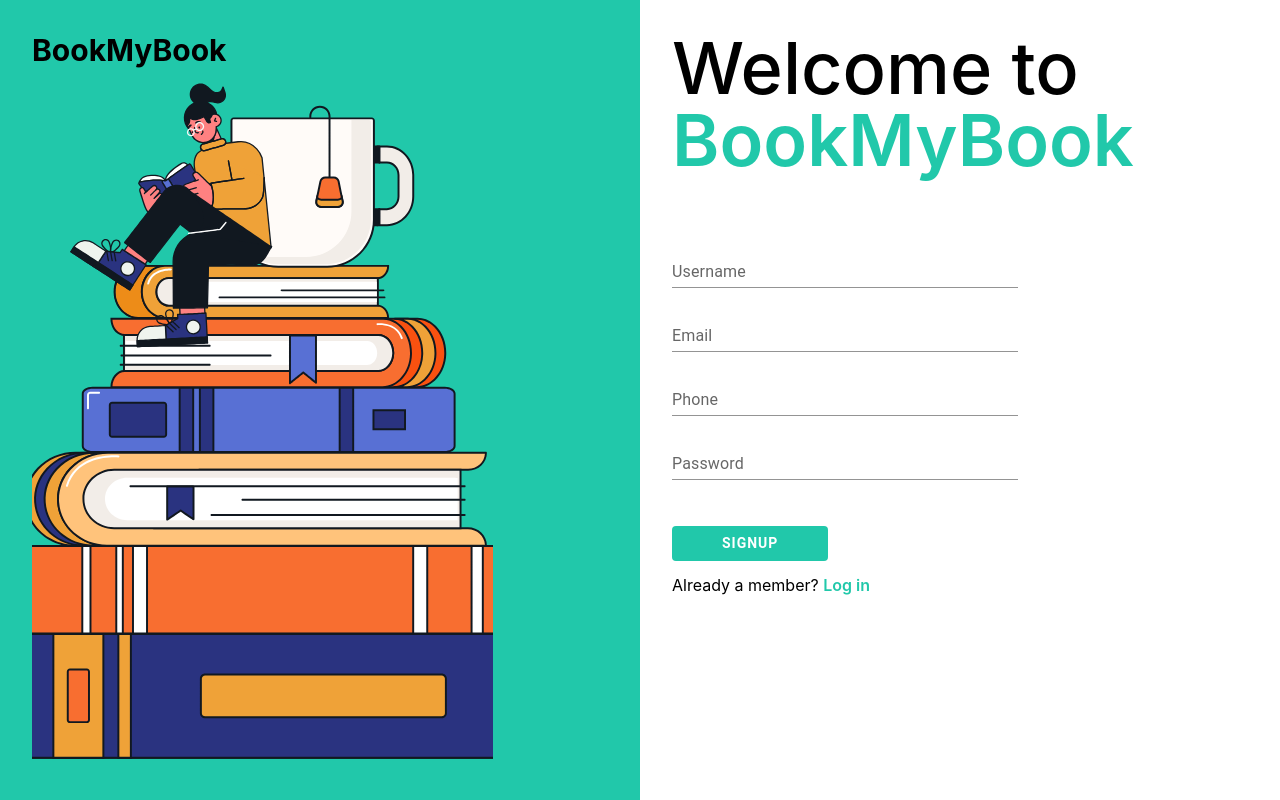
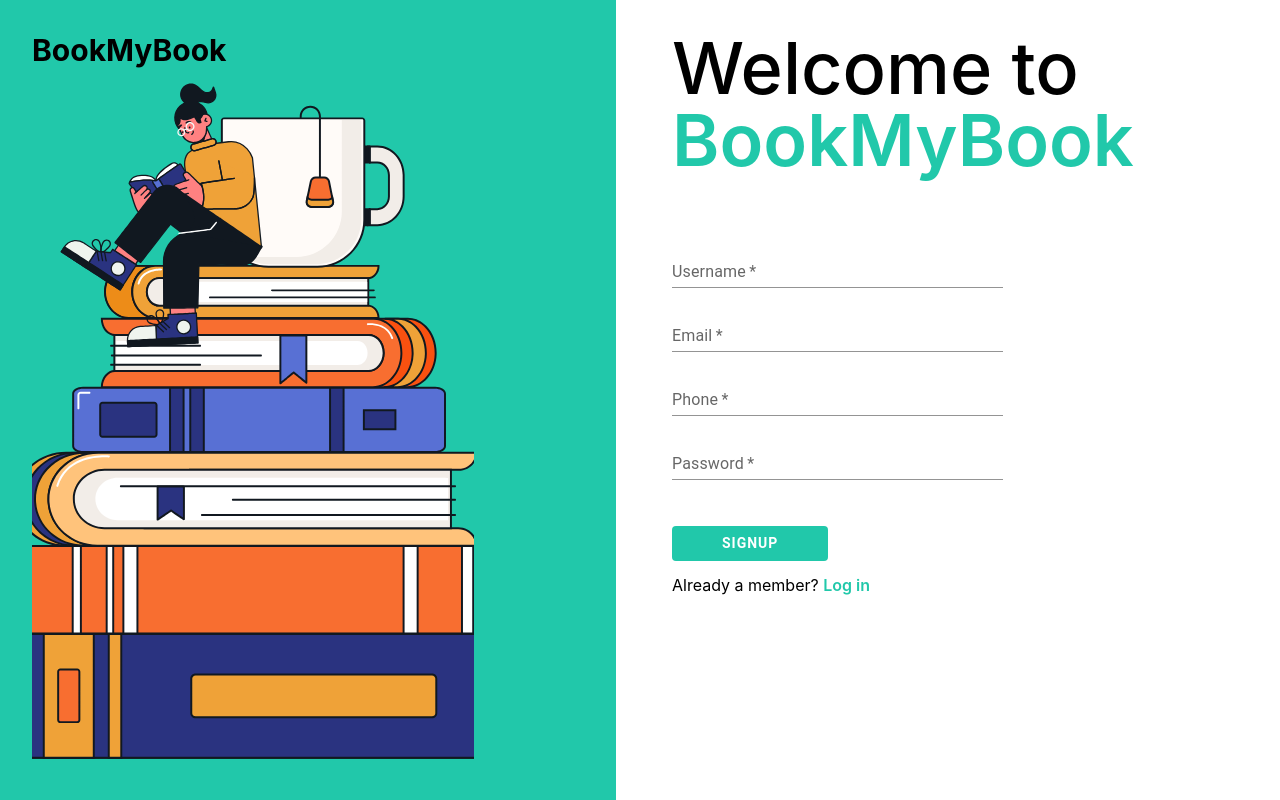
Before and after one commit to TMTuringMachine/HackSprint_Book-Rental, a React (Create React App) app in the folder client/: page / in a window 1280 px wide. Built offline with nearby package versions, Linux system fonts and the light colour scheme.

Commit message:
auth state setup

```diff
--- /dev/null
+++ b/client/src/pages/landing/IntroPage.jsx
@@ -0,0 +1,32 @@
+import CustomTextfield from "../../components/CustomTextfield/CustomTextfield.component";
+import CustomButton from "../../components/CustomButton/CustomButton.component";
+import { Fade } from "react-reveal";
+
+const IntroPage = ({ setCurrentState }) => {
+  return (
+    <Fade right>
+      <div className="w-full flex-1">
+        <div className="mt-12 text-2xl text-surface2 w-4/5">
+          The best place on web to rent out the best books in the world
+        </div>
+        <CustomButton
+          size="large"
+          style={{ marginTop: "50px" }}
+          onClick={() => {
+            setCurrentState("signup");
+          }}
+        >
+          BECOME A MEMBER
+        </CustomButton>
+        <div className="mt-3">
+          Already a member?{" "}
+          <span className="text-primary font-semibold cursor-pointer">
+            Login
+          </span>
+        </div>
+      </div>
+    </Fade>
+  );
+};
+
+export default IntroPage;
--- /dev/null
+++ b/client/src/pages/landing/LoginPage.jsx
@@ -0,0 +1,46 @@
+import CustomTextfield from "../../components/CustomTextfield/CustomTextfield.component";
+import CustomButton from "../../components/CustomButton/CustomButton.component";
+import { Fade } from "react-reveal";
+import { useState } from "react";
+
+const LoginPage = ({ setCurrentState }) => {
+  const [data, setData] = useState({
+    email: "",
+    password: "",
+  });
+
+  const handleChange = (e) => {
+    setData({
+      ...data,
+      [e.target.name]: e.target.value,
+    });
+  };
+
+  const handleSubmit = (e) => {
+    e.preventDefault();
+  };
+  return (
+    <Fade right>
+      <div className="w-full flex-1">
+        <form className="w-3/5 mt-16 flex flex-col gap-4 items-start" onSubmit={handleSubmit} >
+          <CustomTextfield label="Email" fullWidth required name="email" onChange={handleChange} value={data.email} />
+          <CustomTextfield label="Password" fullWidth required name="password" onChange={handleChange} value={data.password} />
+          <CustomButton style={{ marginTop: "30px" }}>LOGIN</CustomButton>
+        </form>
+        <div className="mt-3">
+          New to BookMyBook?{" "}
+          <button
+            className="text-primary font-semibold cursor-pointer"
+            onClick={() => {
+              setCurrentState("signup");
+            }}
+          >
+            Sign Up
+          </button>
+        </div>
+      </div>
+    </Fade>
+  );
+};
+
+export default LoginPage;
--- /dev/null
+++ b/client/src/pages/landing/SignupPage.jsx
@@ -0,0 +1,84 @@
+import CustomTextfield from "../../components/CustomTextfield/CustomTextfield.component";
+import CustomButton from "../../components/CustomButton/CustomButton.component";
+import { Fade } from "react-reveal";
+import { useState } from "react";
+
+const SignupPage = ({ setCurrentState }) => {
+  const [data, setData] = useState({
+    username: "",
+    email: "",
+    phone: "",
+    password: "",
+  });
+
+  const handleChange = (e) => {
+    setData({
+      ...data,
+      [e.target.name]: e.target.value,
+    });
+  };
+
+  const handleSubmit = (e) => {
+    e.preventDefault();
+  };
+
+  return (
+    <Fade right>
+      <div className="w-full flex-1">
+        <form
+          onSubmit={handleSubmit}
+          className="w-3/5 mt-16 flex flex-col gap-4 items-start"
+        >
+          <CustomTextfield
+            label="Username"
+            fullWidth
+            onChange={handleChange}
+            name="username"
+            value={data.username}
+            required
+          />
+          <CustomTextfield
+            label="Email"
+            fullWidth
+            onChange={handleChange}
+            name="email"
+            value={data.email}
+            required
+          />
+          <CustomTextfield
+            label="Phone"
+            fullWidth
+            onChange={handleChange}
+            name="phone"
+            value={data.phone}
+            required
+          />
+          <CustomTextfield
+            label="Password"
+            fullWidth
+            onChange={handleChange}
+            name="password"
+            value={data.password}
+            required
+          />
+          <CustomButton type="submit" style={{ marginTop: "30px" }}>
+            SIGNUP
+          </CustomButton>
+        </form>
+        <div className="mt-3">
+          Already a member?{" "}
+          <button
+            className="text-primary font-semibold cursor-pointer"
+            onClick={() => {
+              setCurrentState("login");
+            }}
+          >
+            Log in
+          </button>
+        </div>
+      </div>
+    </Fade>
+  );
+};
+
+export default SignupPage;
--- a/client/src/pages/landing/landing.component.jsx
+++ b/client/src/pages/landing/landing.component.jsx
@@ -1,84 +1,10 @@
 import React, { useState, useEffect } from "react";
 import Lottie from "react-lottie";
 import LandingPageLottie from "../../assets/landing.json";
-import CustomButton from "../../components/CustomButton/CustomButton.component";
-import { Fade } from "react-reveal";
-import CustomTextfield from "../../components/CustomTextfield/CustomTextfield.component";
+import IntroPage from "./IntroPage";
+import LoginPage from "./LoginPage";
+import SignupPage from "./SignupPage";
 
-const IntroPage = ({ setCurrentState }) => {
-  return (
-    <div className="w-full flex-1">
-      <div className="mt-12 text-2xl text-surface2 w-4/5">
-        The best place on web to rent out the best books in the world
-      </div>
-      <CustomButton
-        size="large"
-        style={{ marginTop: "50px" }}
-        onClick={() => {
-          setCurrentState("signup");
-        }}
-      >
-        BECOME A MEMBER
-      </CustomButton>
-      <div className="mt-3">
-        Already a member?{" "}
-        <span className="text-primary font-semibold cursor-pointer">Login</span>
-      </div>
-    </div>
-  );
-};
-
-const LoginPage = ({ setCurrentState }) => {
-  return (
-    <Fade right>
-      <div className="w-full flex-1">
-        <div className="w-3/5 mt-16 flex flex-col gap-4 items-start">
-          <CustomTextfield label="Email" fullWidth />
-          <CustomTextfield label="Password" fullWidth />
-          <CustomButton style={{ marginTop: "30px" }}>LOGIN</CustomButton>
-        </div>
-        <div className="mt-3">
-          New to BookMyBook?{" "}
-          <button
-            className="text-primary font-semibold cursor-pointer"
-            onClick={() => {
-              setCurrentState("signup");
-            }}
-          >
-            SignUp
-          </button>
-        </div>
-      </div>
-    </Fade>
-  );
-};
-
-const SignupPage = ({ setCurrentState }) => {
-  return (
-    <Fade right>
-      <div className="w-full flex-1">
-        <div className="w-3/5 mt-16 flex flex-col gap-4 items-start">
-          <CustomTextfield label="Username" fullWidth />
-          <CustomTextfield label="Email" fullWidth />
-          <CustomTextfield label="Phone" fullWidth />
-          <CustomTextfield label="Password" fullWidth />
-          <CustomButton style={{ marginTop: "30px" }}>SIGNUP</CustomButton>
-        </div>
-        <div className="mt-3">
-          Already a member?{" "}
-          <button
-            className="text-primary font-semibold cursor-pointer"
-            onClick={() => {
-              setCurrentState("login");
-            }}
-          >
-            Log in
-          </button>
-        </div>
-      </div>
-    </Fade>
-  );
-};
 
 const Landing = () => {
   const [currentState, setCurrentState] = useState("signup");
@@ -112,7 +38,7 @@ const Landing = () => {
           </div>
         </div>
       </div>
-      <div className="h-full flex-1 p-8 flex flex-col">
+      <div className="h-full flex-1 p-8 px-14 flex flex-col">
         <h1 className="text-7xl font-medium w-4/5">
           Welcome to{" "}
           <span className="text-primary font-semibold">BookMyBook</span>{" "}
```
